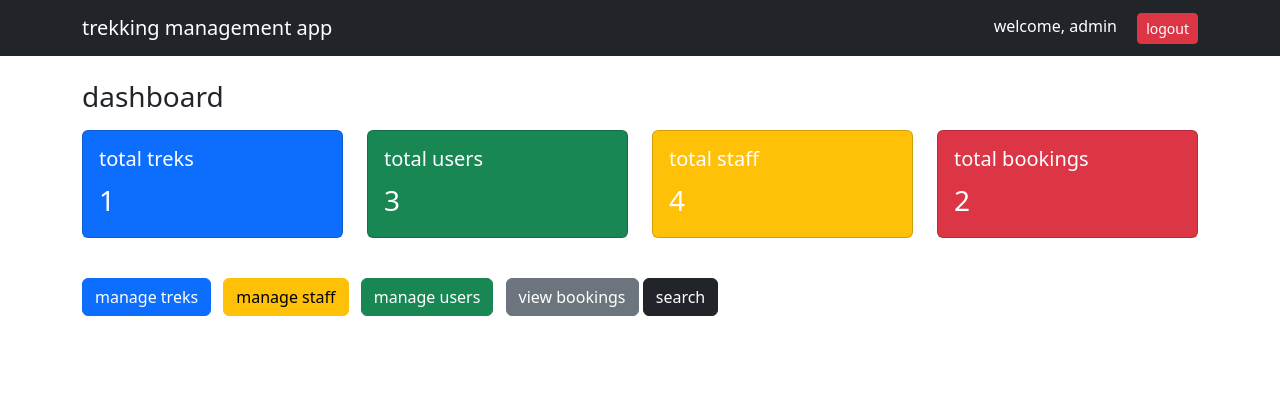
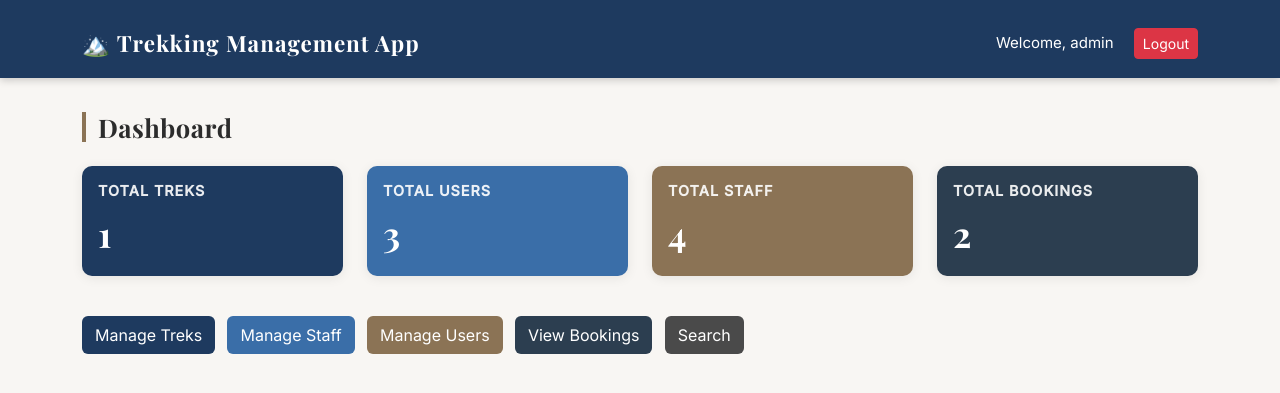
Before and after one commit to 25f2006483/trekking-management-app, a Flask app: page /admin/dashboard in a window 1280 px wide. Shown: the top 393 px of the page. Run offline with Flask 3, Linux system fonts and the light colour scheme; a user stored in the database is signed in; data comes from the database, SQL or seed files in the repository; both versions use the stored data as it was after the commit.

Commit message:
added styling and css

```diff
--- /dev/null
+++ b/static/style.css
@@ -0,0 +1,177 @@
+@import url('https://fonts.googleapis.com/css2?family=Playfair+Display:wght@600;700&family=Inter:wght@300;400;500&display=swap');
+
+/* base */
+body {
+    font-family: 'Inter', sans-serif;
+    background-color: #f8f6f3;
+    color: #2c2c2c;
+    font-size: 15px;
+}
+
+/* headings */
+h1, h2, h3, h4, h5, h6 {
+    font-family: 'Playfair Display', serif;
+    font-weight: 700;
+    text-transform: capitalize;
+    letter-spacing: 0.5px;
+}
+
+h1 { font-size: 2.5rem; }
+h2 { font-size: 2rem; }
+h3 { font-size: 1.6rem; }
+
+/* navbar */
+.navbar {
+    background-color: #1e3a5f !important;
+    padding: 12px 0;
+    box-shadow: 0 2px 8px rgba(0,0,0,0.2);
+}
+
+.navbar-brand {
+    font-family: 'Playfair Display', serif;
+    font-size: 1.4rem;
+    font-weight: 700;
+    color: white !important;
+    text-transform: capitalize;
+    letter-spacing: 1px;
+}
+
+.navbar .btn-outline-light {
+    border-color: rgba(255,255,255,0.5);
+    color: white;
+    text-transform: capitalize;
+}
+
+.navbar .btn-outline-light:hover {
+    background-color: rgba(255,255,255,0.15);
+}
+
+/* buttons */
+.btn-primary {
+    background-color: #3a6ea8;
+    border-color: #3a6ea8;
+    text-transform: capitalize;
+}
+
+.btn-primary:hover {
+    background-color: #2f5a8a;
+    border-color: #2f5a8a;
+}
+
+.btn-success {
+    text-transform: capitalize;
+}
+
+.btn-danger {
+    text-transform: capitalize;
+}
+
+.btn-warning {
+    text-transform: capitalize;
+}
+
+.btn-secondary {
+    text-transform: capitalize;
+}
+
+.btn-info {
+    text-transform: capitalize;
+}
+
+/* cards */
+.card {
+    border: none;
+    border-radius: 10px;
+    box-shadow: 0 2px 12px rgba(0,0,0,0.08);
+}
+
+.card-title {
+    font-family: 'Inter', sans-serif;
+    font-size: 0.9rem;
+    text-transform: uppercase;
+    letter-spacing: 1px;
+    opacity: 0.9;
+}
+
+.card-text {
+    font-family: 'Playfair Display', serif;
+    font-size: 2.2rem;
+    font-weight: 700;
+}
+
+/* tables */
+.table {
+    background-color: white;
+    border-radius: 8px;
+    overflow: hidden;
+    box-shadow: 0 1px 6px rgba(0,0,0,0.06);
+}
+
+.table thead.table-dark th {
+    background-color: #2c3e50;
+    font-family: 'Inter', sans-serif;
+    font-size: 0.85rem;
+    text-transform: uppercase;
+    letter-spacing: 0.8px;
+    border: none;
+    padding: 12px 15px;
+}
+
+.table tbody td {
+    padding: 12px 15px;
+    vertical-align: middle;
+    text-transform: capitalize;
+}
+
+.table tbody tr:hover {
+    background-color: #f0ece6;
+}
+
+/* forms */
+.form-control, .form-select {
+    border-radius: 6px;
+    border: 1px solid #d0c9be;
+    padding: 10px 14px;
+    background-color: white;
+}
+
+.form-control:focus, .form-select:focus {
+    border-color: #3a6ea8;
+    box-shadow: 0 0 0 3px rgba(58,110,168,0.15);
+}
+
+label {
+    font-weight: 500;
+    text-transform: capitalize;
+    margin-bottom: 5px;
+    color: #444;
+}
+
+/* alerts */
+.alert {
+    border-radius: 8px;
+    border: none;
+    font-size: 0.95rem;
+    text-transform: capitalize;
+}
+
+/* container spacing */
+.container {
+    padding-top: 10px;
+}
+
+/* page titles */
+.page-title {
+    border-left: 4px solid #8b7355;
+    padding-left: 12px;
+    margin-bottom: 24px;
+}
+
+/* footer */
+footer {
+    background-color: #1e3a5f;
+    color: rgba(255,255,255,0.7);
+    padding: 20px 0;
+    margin-top: 60px;
+    font-size: 0.9rem;
+}
--- a/templates/admin/add_trek.html
+++ b/templates/admin/add_trek.html
@@ -4,6 +4,7 @@
     <meta charset="UTF-8">
     <title>add trek</title>
     <link href="https://cdn.jsdelivr.net/npm/bootstrap@5.3.0-alpha1/dist/css/bootstrap.min.css" rel="stylesheet">
+    <link rel="stylesheet" href="/static/style.css">
 </head>
 <body>
 <nav class="navbar navbar-dark bg-dark">
--- a/templates/admin/assign_staff.html
+++ b/templates/admin/assign_staff.html
@@ -4,6 +4,7 @@
     <meta charset="UTF-8">
     <title>assign staff</title>
     <link href="https://cdn.jsdelivr.net/npm/bootstrap@5.3.0-alpha1/dist/css/bootstrap.min.css" rel="stylesheet">
+    <link rel="stylesheet" href="/static/style.css">
 </head>
 <body>
 <nav class="navbar navbar-dark bg-dark">
--- a/templates/admin/bookings.html
+++ b/templates/admin/bookings.html
@@ -4,6 +4,7 @@
     <meta charset="UTF-8">
     <title>all bookings</title>
     <link href="https://cdn.jsdelivr.net/npm/bootstrap@5.3.0-alpha1/dist/css/bootstrap.min.css" rel="stylesheet">
+    <link rel="stylesheet" href="/static/style.css">
 </head>
 <body>
 
--- a/templates/admin/dashboard.html
+++ b/templates/admin/dashboard.html
@@ -2,16 +2,17 @@
 <html lang="en">
 <head>
     <meta charset="UTF-8">
-    <title>admin dashboard</title>
+    <title>Admin Dashboard</title>
     <link href="https://cdn.jsdelivr.net/npm/bootstrap@5.3.0-alpha1/dist/css/bootstrap.min.css" rel="stylesheet">
+    <link rel="stylesheet" href="/static/style.css">
 </head>
 <body>
-<nav class="navbar navbar-dark bg-dark">
+<nav class="navbar navbar-dark">
     <div class="container">
-        <a class="navbar-brand">trekking management app</a>
+        <a class="navbar-brand">🏔️ Trekking Management App</a>
         <div>
-            <span class="text-white me-3">welcome, {{ session['name'] }}</span>
-            <a href="/logout" class="btn btn-danger btn-sm">logout</a>
+            <span class="text-white me-3">Welcome, {{ session['name'] }}</span>
+            <a href="/logout" class="btn btn-danger btn-sm">Logout</a>
         </div>
     </div>
 </nav>
@@ -25,49 +26,51 @@
         {% endif %}
     {% endwith %}
 
-    <h3>dashboard</h3>
+    <h3 class="page-title">Dashboard</h3>
+
     <div class="row mt-3">
         <div class="col-md-3">
-            <div class="card text-white bg-primary mb-3">
-                <div class="card-body">
-                    <h5 class="card-title">total treks</h5>
-                    <p class="card-text fs-3">{{ total_treks }}</p>
+            <div class="card mb-3" style="background-color: #1e3a5f;">
+                <div class="card-body text-white">
+                    <h5 class="card-title">Total Treks</h5>
+                    <p class="card-text">{{ total_treks }}</p>
                 </div>
             </div>
         </div>
         <div class="col-md-3">
-            <div class="card text-white bg-success mb-3">
-                <div class="card-body">
-                    <h5 class="card-title">total users</h5>
-                    <p class="card-text fs-3">{{ total_users }}</p>
+            <div class="card mb-3" style="background-color: #3a6ea8;">
+                <div class="card-body text-white">
+                    <h5 class="card-title">Total Users</h5>
+                    <p class="card-text">{{ total_users }}</p>
                 </div>
             </div>
         </div>
         <div class="col-md-3">
-            <div class="card text-white bg-warning mb-3">
-                <div class="card-body">
-                    <h5 class="card-title">total staff</h5>
-                    <p class="card-text fs-3">{{ total_staff }}</p>
+            <div class="card mb-3" style="background-color: #8b7355;">
+                <div class="card-body text-white">
+                    <h5 class="card-title">Total Staff</h5>
+                    <p class="card-text">{{ total_staff }}</p>
                 </div>
             </div>
         </div>
         <div class="col-md-3">
-            <div class="card text-white bg-danger mb-3">
-                <div class="card-body">
-                    <h5 class="card-title">total bookings</h5>
-                    <p class="card-text fs-3">{{ total_bookings }}</p>
+            <div class="card mb-3" style="background-color: #2c3e50;">
+                <div class="card-body text-white">
+                    <h5 class="card-title">Total Bookings</h5>
+                    <p class="card-text">{{ total_bookings }}</p>
                 </div>
             </div>
         </div>
     </div>
 
-    <div class="mt-4">
-        <a href="/admin/treks" class="btn btn-primary me-2">manage treks</a>
-        <a href="/admin/staff" class="btn btn-warning me-2">manage staff</a>
-        <a href="/admin/users" class="btn btn-success me-2">manage users</a>
-        <a href="/admin/bookings" class="btn btn-secondary">view bookings</a>
-        <a href="/admin/search" class="btn btn-dark me-2">search</a>
-    </div>
+<div class="mt-4">
+    <a href="/admin/treks" class="btn me-2" style="background-color: #1e3a5f; color: white;">Manage Treks</a>
+    <a href="/admin/staff" class="btn me-2" style="background-color: #3a6ea8; color: white;">Manage Staff</a>
+    <a href="/admin/users" class="btn me-2" style="background-color: #8b7355; color: white;">Manage Users</a>
+    <a href="/admin/bookings" class="btn me-2" style="background-color: #2c3e50; color: white;">View Bookings</a>
+    <a href="/admin/search" class="btn" style="background-color: #4a4a4a; color: white;">Search</a>
 </div>
+</div>
+
 </body>
 </html>
--- a/templates/admin/search.html
+++ b/templates/admin/search.html
@@ -4,6 +4,7 @@
     <meta charset="UTF-8">
     <title>search</title>
     <link href="https://cdn.jsdelivr.net/npm/bootstrap@5.3.0-alpha1/dist/css/bootstrap.min.css" rel="stylesheet">
+    <link rel="stylesheet" href="/static/style.css">
 </head>
 <body>
 <nav class="navbar navbar-dark bg-dark">
--- a/templates/admin/staff.html
+++ b/templates/admin/staff.html
@@ -4,6 +4,7 @@
     <meta charset="UTF-8">
     <title>manage staff</title>
     <link href="https://cdn.jsdelivr.net/npm/bootstrap@5.3.0-alpha1/dist/css/bootstrap.min.css" rel="stylesheet">
+    <link rel="stylesheet" href="/static/style.css">
 </head>
 <body>
 <nav class="navbar navbar-dark bg-dark">
--- a/templates/admin/treks.html
+++ b/templates/admin/treks.html
@@ -4,6 +4,7 @@
     <meta charset="UTF-8">
     <title>manage treks</title>
     <link href="https://cdn.jsdelivr.net/npm/bootstrap@5.3.0-alpha1/dist/css/bootstrap.min.css" rel="stylesheet">
+    <link rel="stylesheet" href="/static/style.css">
 </head>
 <body>
 <nav class="navbar navbar-dark bg-dark">
--- a/templates/admin/users.html
+++ b/templates/admin/users.html
@@ -4,6 +4,7 @@
     <meta charset="UTF-8">
     <title>manage users</title>
     <link href="https://cdn.jsdelivr.net/npm/bootstrap@5.3.0-alpha1/dist/css/bootstrap.min.css" rel="stylesheet">
+    <link rel="stylesheet" href="/static/style.css">
 </head>
 <body>
 <nav class="navbar navbar-dark bg-dark">
--- a/templates/index.html
+++ b/templates/index.html
@@ -5,6 +5,7 @@
     <meta name="viewport" content="width=device-width, initial-scale=1.0">
     <title>trekking management app</title>
     <link href="https://cdn.jsdelivr.net/npm/bootstrap@5.3.0-alpha1/dist/css/bootstrap.min.css" rel="stylesheet">
+    <link rel="stylesheet" href="/static/style.css">
 </head>
 <body>
     <div class="container mt-5 text-center">
--- a/templates/login.html
+++ b/templates/login.html
@@ -5,6 +5,7 @@
     <meta name="viewport" content="width=device-width, initial-scale=1.0">
     <title>login - trekking management app</title>
     <link href="https://cdn.jsdelivr.net/npm/bootstrap@5.3.0-alpha1/dist/css/bootstrap.min.css" rel="stylesheet">
+    <link rel="stylesheet" href="/static/style.css">
 </head>
 <body>
     <div class="container mt-5">
--- a/templates/register.html
+++ b/templates/register.html
@@ -5,6 +5,7 @@
     <meta name="viewport" content="width=device-width, initial-scale=1.0">
     <title>register - trekking management app</title>
     <link href="https://cdn.jsdelivr.net/npm/bootstrap@5.3.0-alpha1/dist/css/bootstrap.min.css" rel="stylesheet">
+    <link rel="stylesheet" href="/static/style.css">
 </head>
 <body>
     <div class="container mt-5">
--- a/templates/staff/dashboard.html
+++ b/templates/staff/dashboard.html
@@ -4,6 +4,7 @@
     <meta charset="UTF-8">
     <title>staff dashboard</title>
     <link href="https://cdn.jsdelivr.net/npm/bootstrap@5.3.0-alpha1/dist/css/bootstrap.min.css" rel="stylesheet">
+    <link rel="stylesheet" href="/static/style.css">
 </head>
 <body>
 <nav class="navbar navbar-dark bg-dark">
--- a/templates/staff/manage_trek.html
+++ b/templates/staff/manage_trek.html
@@ -4,6 +4,7 @@
     <meta charset="UTF-8">
     <title>manage trek</title>
     <link href="https://cdn.jsdelivr.net/npm/bootstrap@5.3.0-alpha1/dist/css/bootstrap.min.css" rel="stylesheet">
+    <link rel="stylesheet" href="/static/style.css">
 </head>
 <body>
 <nav class="navbar navbar-dark bg-dark">
--- a/templates/user/dashboard.html
+++ b/templates/user/dashboard.html
@@ -4,6 +4,7 @@
     <meta charset="UTF-8">
     <title>user dashboard</title>
     <link href="https://cdn.jsdelivr.net/npm/bootstrap@5.3.0-alpha1/dist/css/bootstrap.min.css" rel="stylesheet">
+    <link rel="stylesheet" href="/static/style.css">
 </head>
 <body>
 <nav class="navbar navbar-dark bg-dark">
--- a/templates/user/history.html
+++ b/templates/user/history.html
@@ -4,6 +4,7 @@
     <meta charset="UTF-8">
     <title>trekking history</title>
     <link href="https://cdn.jsdelivr.net/npm/bootstrap@5.3.0-alpha1/dist/css/bootstrap.min.css" rel="stylesheet">
+    <link rel="stylesheet" href="/static/style.css">
 </head>
 <body>
 <nav class="navbar navbar-dark bg-dark">
--- a/templates/user/my_bookings.html
+++ b/templates/user/my_bookings.html
@@ -4,6 +4,7 @@
     <meta charset="UTF-8">
     <title>my bookings</title>
     <link href="https://cdn.jsdelivr.net/npm/bootstrap@5.3.0-alpha1/dist/css/bootstrap.min.css" rel="stylesheet">
+    <link rel="stylesheet" href="/static/style.css">
 </head>
 <body>
 <nav class="navbar navbar-dark bg-dark">
--- a/templates/user/profile.html
+++ b/templates/user/profile.html
@@ -4,6 +4,7 @@
     <meta charset="UTF-8">
     <title>my profile</title>
     <link href="https://cdn.jsdelivr.net/npm/bootstrap@5.3.0-alpha1/dist/css/bootstrap.min.css" rel="stylesheet">
+    <link rel="stylesheet" href="/static/style.css">
 </head>
 <body>
 <nav class="navbar navbar-dark bg-dark">
--- a/templates/user/trek_detail.html
+++ b/templates/user/trek_detail.html
@@ -4,6 +4,7 @@
     <meta charset="UTF-8">
     <title>{{ trek.name }}</title>
     <link href="https://cdn.jsdelivr.net/npm/bootstrap@5.3.0-alpha1/dist/css/bootstrap.min.css" rel="stylesheet">
+    <link rel="stylesheet" href="/static/style.css">
 </head>
 <body>
 <nav class="navbar navbar-dark bg-dark">
```
Also changed, not shown: instance/site.db.
